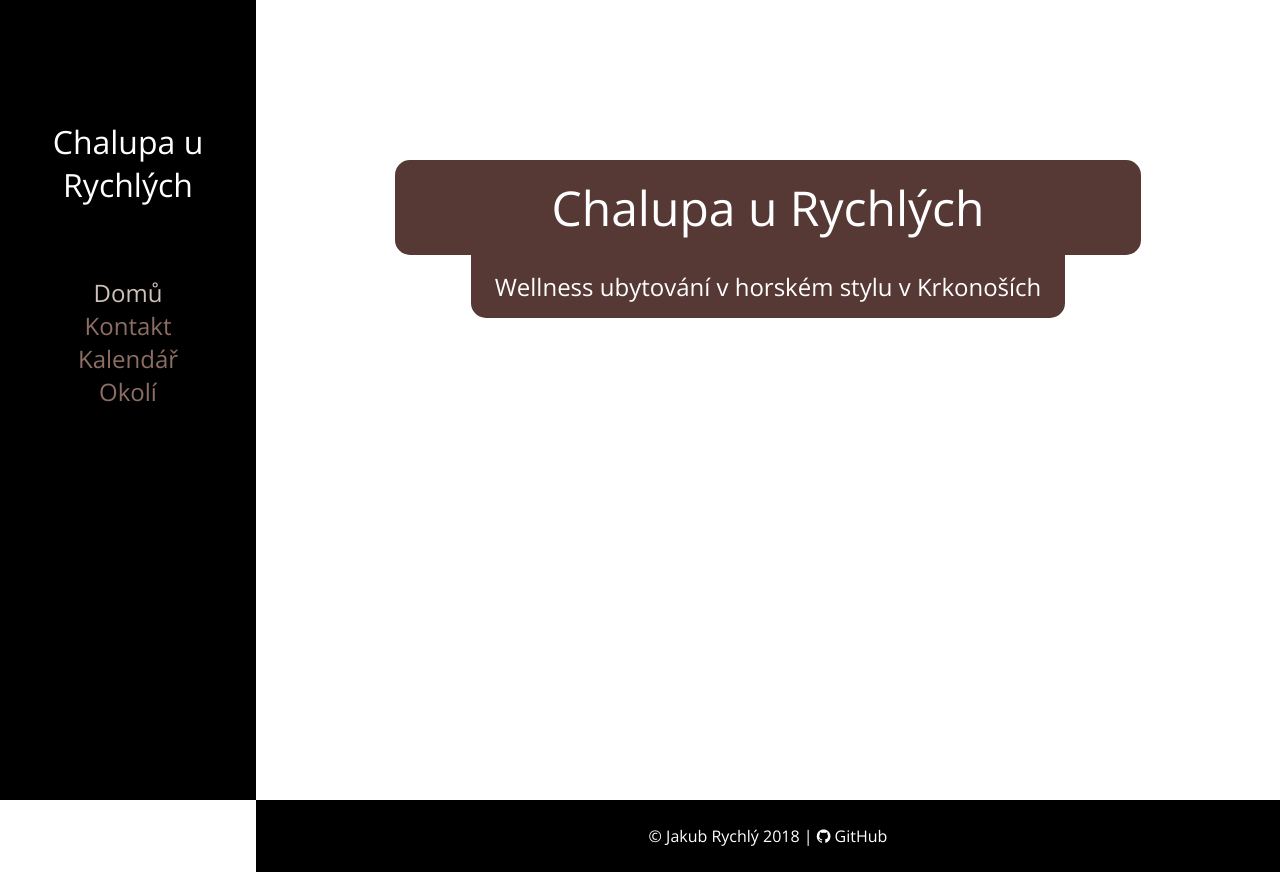
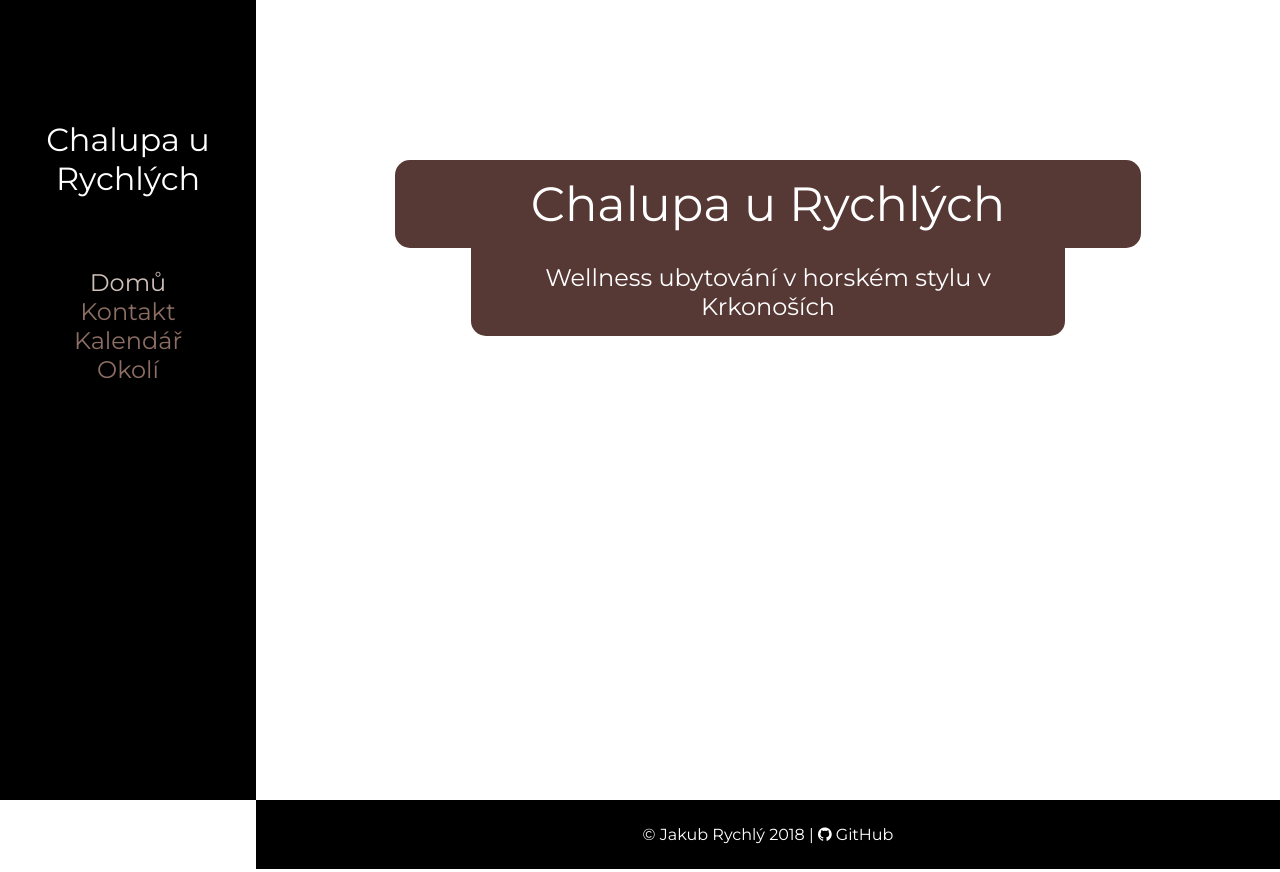
Before and after one commit to jrychly/rychlachalupa.cz, a plain HTML site: page index.html in a window 1280 px wide. Drawn offline with nearby package versions, Linux system fonts and the light colour scheme.

Commit message:
Change fonts

```diff
--- a/css/style.css
+++ b/css/style.css
@@ -1,7 +1,7 @@
-@import url("https://fonts.googleapis.com/css?family=Open+Sans");
+@import url("https://fonts.googleapis.com/css?family=Montserrat");
 body {
   margin: 0 auto;
-  font-family: 'Open Sans';
+  font-family: 'Montserrat', sans-serif;
 }
 
 .container {
```
